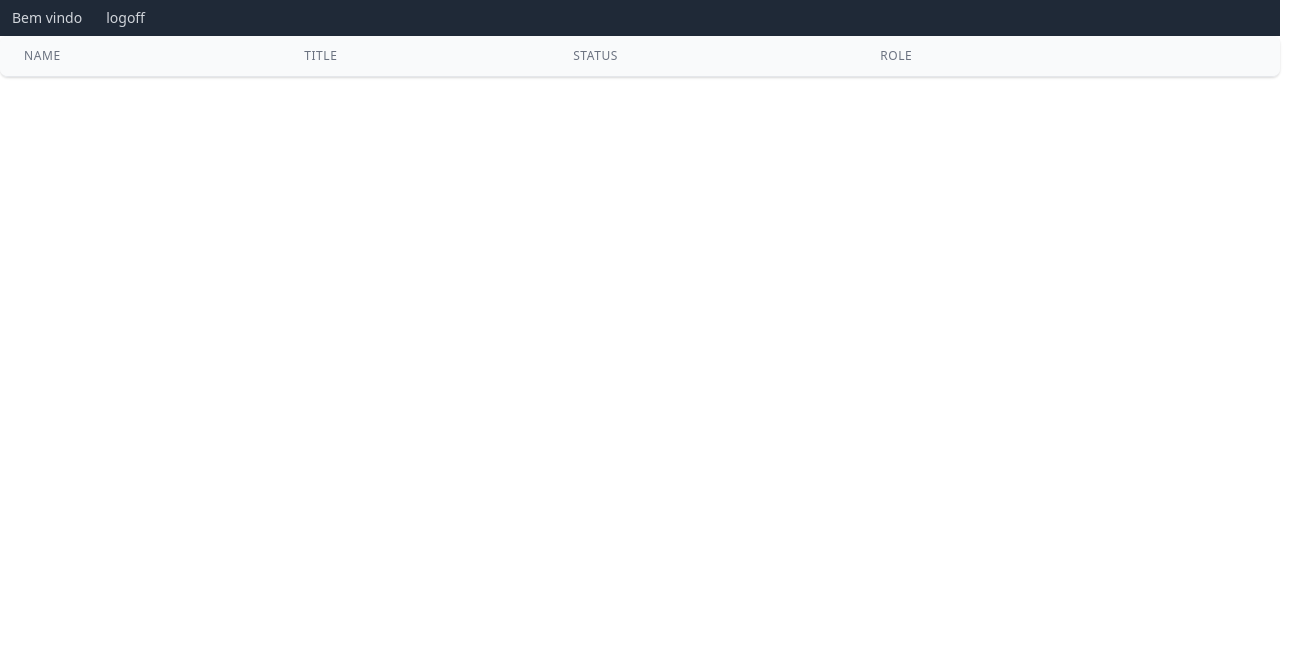
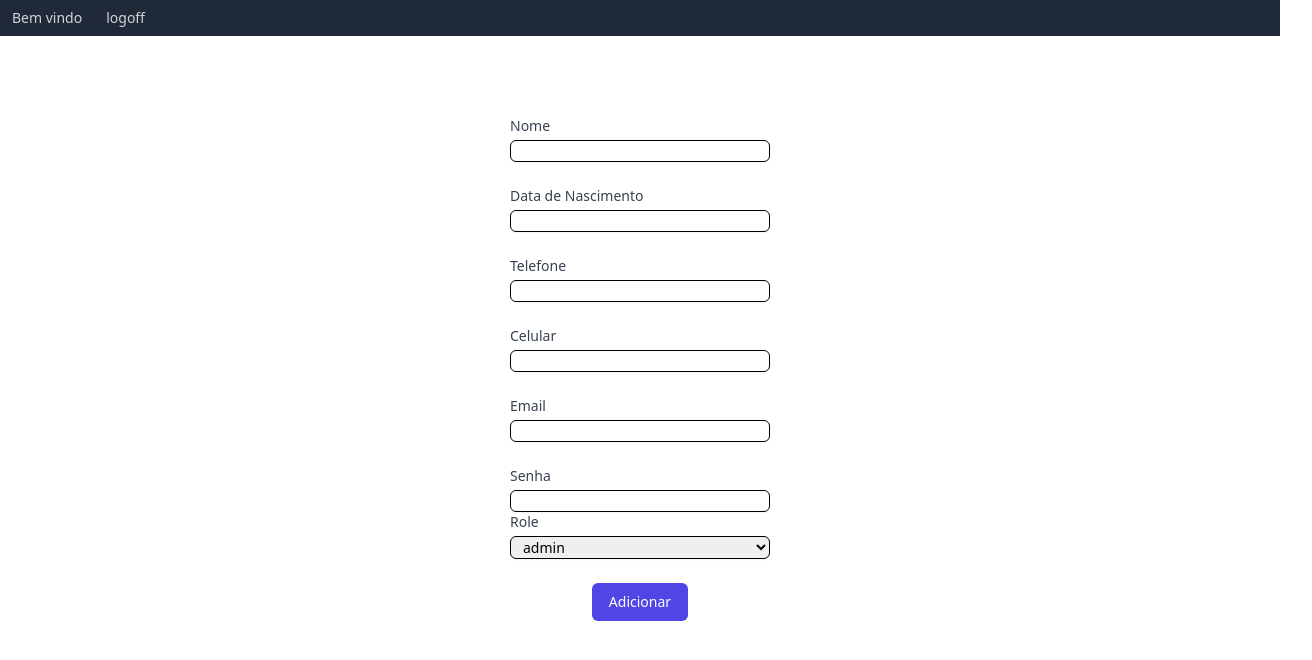
Before and after one commit to bruno-s-mendes/xcelis, a React (Create React App) app in the folder frontEnd/pastelaria/: page /admin in a window 1280 px wide. Shown: the top 660 px of the page, 1312 px wide, since content can reach past the window. Built offline with nearby package versions, Linux system fonts and the light colour scheme.

Commit message:
feat: implementado componente adduser

```diff
--- a/frontEnd/pastelaria/src/components/AddUser.js
+++ b/frontEnd/pastelaria/src/components/AddUser.js
@@ -0,0 +1,180 @@
+import React from 'react';
+// import { Redirect } from 'react-router-dom';
+
+class AddUser extends React.Component {
+  constructor(props) {
+    super(props);
+    this.state = {
+      username: '',
+      birth: '',
+      phone: '',
+      cell: '',
+      email: '',
+      password: '',
+      role: 'admin',
+    };
+    this.handleChanges = this.handleChanges.bind(this);
+  }
+
+  handleChanges(event) {
+    const { value, name } = event.target;
+    this.setState({
+      [name]: value,
+    });
+  }
+
+  handleSubmit(event) {
+    event.preventDefault();
+    const token = localStorage.getItem('token')
+    const { username, birth, phone, cell, email, password, role } = this.state;
+    const { changeNav } = this.props
+    const requestOptions = {
+      method: 'POST',
+      headers: { 'Content-Type': 'application/json' , 'Authorization': token },
+      body: JSON.stringify({
+        name: username,
+        birth,
+        phone,
+        cell,
+        email,
+        password,
+        role,
+      }),
+    }
+    console.log(requestOptions.body);
+    fetch('http://localhost:3100/user', requestOptions)
+    .then(response => {
+      if (response.status === 201) {
+        changeNav('user');
+      }
+    })
+    .catch(error => {
+      console.log(error.message)
+    });
+  }
+
+  render() {
+    const { username, birth, phone, cell, email, password, role} = this.state;
+    return (
+      <form
+      style={{display: 'flex', flexDirection: 'column'}}
+      className="mt-8 space-y-6 min-h-full flex items-center justify-center py-12 px-4 sm:px-6 lg:px-8">
+        <div>
+          <label htmlFor="username" className="block text-sm font-medium text-gray-700">
+            Nome
+          </label>
+          <div className="mt-1 relative rounded-md shadow-sm">
+            <input
+              type="text"
+              name="username"
+              value={username}
+              onChange={ (event) => this.handleChanges(event)}
+              style={{border: "solid black 1px"}}
+              className="focus:ring-indigo-500 focus:border-indigo-500 block w-full pl-2 pr-12 sm:text-sm border-indigo-500  rounded-md"
+            />
+          </div>
+        </div>
+        <div>
+          <label htmlFor="birth" className="block text-sm font-medium text-gray-700">
+            Data de Nascimento
+          </label>
+          <div className="mt-1 relative rounded-md shadow-sm">
+            <input
+              type="text"
+              name="birth"
+              value={birth}
+              onChange={ (event) => this.handleChanges(event)}
+              style={{border: "solid black 1px"}}
+              className="focus:ring-indigo-500 focus:border-indigo-500 block w-full pl-2 pr-12 sm:text-sm border-indigo-500  rounded-md"
+            />
+          </div>
+        </div>
+        <div>
+          <label htmlFor="phone" className="block text-sm font-medium text-gray-700">
+            Telefone
+          </label>
+          <div className="mt-1 relative rounded-md shadow-sm">
+            <input
+              type="number"
+              name="phone"
+              value={phone}
+              onChange={ (event) => this.handleChanges(event)}
+              style={{border: "solid black 1px"}}
+              className="focus:ring-indigo-500 focus:border-indigo-500 block w-full pl-2 pr-12 sm:text-sm border-indigo-500  rounded-md"
+            />
+          </div>
+        </div>
+        <div>
+          <label htmlFor="cell" className="block text-sm font-medium text-gray-700">
+            Celular
+          </label>
+          <div className="mt-1 relative rounded-md shadow-sm">
+            <input
+              type="number"
+              name="cell"
+              value={cell}
+              onChange={ (event) => this.handleChanges(event)}
+              style={{border: "solid black 1px"}}
+              className="focus:ring-indigo-500 focus:border-indigo-500 block w-full pl-2 pr-12 sm:text-sm border-indigo-500  rounded-md"
+            />
+          </div>
+        </div>
+        <div>
+          <label htmlFor="email" className="block text-sm font-medium text-gray-700">
+            Email
+          </label>
+          <div className="mt-1 relative rounded-md shadow-sm">
+            <input
+              type="email"
+              name="email"
+              value={email}
+              onChange={ (event) => this.handleChanges(event)}
+              style={{border: "solid black 1px"}}
+              className="focus:ring-indigo-500 focus:border-indigo-500 block w-full pl-2 pr-12 sm:text-sm border-indigo-500  rounded-md"
+            />
+          </div>
+        </div>
+        <div>
+          <label htmlFor="password" className="block text-sm font-medium text-gray-700">
+            Senha
+          </label>
+          <div className="mt-1 relative rounded-md shadow-sm">
+            <input
+              type="text"
+              name="password"
+              value={password}
+              onChange={ (event) => this.handleChanges(event)}
+              style={{border: "solid black 1px"}}
+              className="focus:ring-indigo-500 focus:border-indigo-500 block w-full pl-2 pr-12 sm:text-sm border-indigo-500  rounded-md"
+            />
+          </div>
+          <label htmlFor="role" className="block text-sm font-medium text-gray-700">
+            Role
+          </label>
+          <div className="mt-1 relative rounded-md shadow-sm">
+          <select
+            name="role"
+            value={role}
+            onChange={ (event) => this.handleChanges(event)}
+            style={{border: "solid black 1px"}}
+            className="focus:ring-indigo-500 focus:border-indigo-500 block w-full pl-2 pr-12 sm:text-sm border-indigo-500  rounded-md"
+          >
+            <option value='admin'>admin</option>
+            <option value='user'>user</option>
+          </select>
+        </div>
+        </div>
+        <button
+              type="submit"
+              className="group flex justify-center py-2 px-4 border border-transparent text-sm font-medium rounded-md text-white bg-indigo-600 hover:bg-indigo-700 focus:outline-none focus:ring-2 focus:ring-offset-2 focus:ring-indigo-500"
+              onClick={ (event) => this.handleSubmit(event)}
+            >
+              Adicionar
+            </button>
+      </form>
+
+    );
+  }
+}
+
+export default AddUser;
--- a/frontEnd/pastelaria/src/components/nav.js
+++ b/frontEnd/pastelaria/src/components/nav.js
@@ -7,8 +7,7 @@ class Nav extends React.Component {
     this.state = {
       redirectRoute:'',
     };
-    // this.handleChanges = this.handleChanges.bind(this);
-    // this.handleSubmit = this.handleSubmit.bind(this);
+    this.logoff = this.logoff.bind(this);
   }
 logoff = () => {
   localStorage.clear();
--- a/frontEnd/pastelaria/src/pages/Admin.js
+++ b/frontEnd/pastelaria/src/pages/Admin.js
@@ -1,7 +1,8 @@
 import React from 'react';
-// import { Redirect } from 'react-router-dom';
+import AddUser from '../components/AddUser';
 import Nav from '../components/nav';
 import Table from '../components/table';
+
 
 class Admin extends React.Component {
   constructor(props) {
@@ -94,7 +95,8 @@ class Admin extends React.Component {
     return (
      <div>
        <Nav user={user} navButtons={navButtons} changeNav={this.changeNav}/>
-       <Table />
+       {/* <Table /> */}
+       <AddUser changeNav={this.changeNav}/>
      </div>
     );
   }
```
